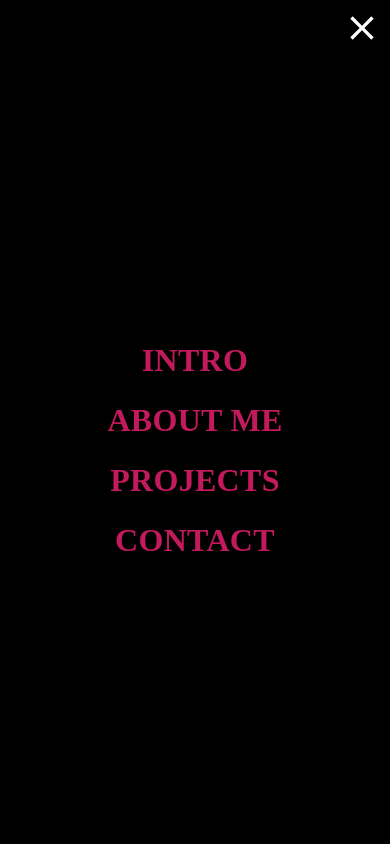
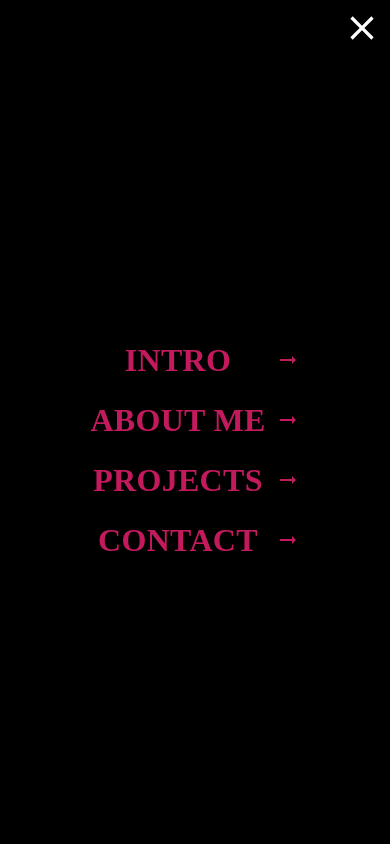
Before and after one commit to cbalsemao/cv-project, a React (Vite) app: page / in a window 390 px wide. Both pictures are taken after a click on the button 370 px from the left and 28 px from the top of the page. Shown: the top 844 px of the page. Built offline with nearby package versions, Linux system fonts and the light colour scheme.

Commit message:
chore: MobileMenu animation added

```diff
--- a/src/components/navbar/MobileMenu.tsx
+++ b/src/components/navbar/MobileMenu.tsx
@@ -12,6 +12,7 @@ import CloseIcon from '@mui/icons-material/Close';
 import { formattedId, PAGES_NAMES } from '../../utils/utils';
 import { palette, theme } from '../../utils/styleguide';
 import { SmallMenuProps } from '../../utils/types';
+import ArrowRightAltIcon from '@mui/icons-material/ArrowRightAlt';
 
 const StyledDrawer = styled(Drawer)({
   zIndex: 6000,
@@ -39,16 +40,22 @@ const ListStyled = styled(List)({
 
 const ListItemStyled = styled(ListItem)({
   display: 'flex',
-  flexDirection: 'column',
+  justifyContent: 'center',
+  alignItems: 'center',
   color: palette.darkPink,
   fontFamily: theme.typography.fontFamily,
   textTransform: 'uppercase',
+  padding: '10px 20px',
   '&:hover': {
-    color: palette.purple,
+    color: palette.darkWhite,
   },
   '& .MuiListItemText-root .MuiTypography-root': {
     fontWeight: 'bold',
     fontFamily: theme.typography.fontFamily,
+  },
+  '&:hover .arrow': {
+    animation: 'stretchArrow 1s ease-in-out infinite',
+    color: palette.darkWhite,
   },
 });
 
@@ -73,6 +80,32 @@ const IconButtonStyled = styled(IconButton)({
   },
 });
 
+const ArrowStyled = styled(ArrowRightAltIcon)({
+  transition: 'transform 0.3s ease-in-out, color 0.3s ease-in-out',
+  marginLeft: '10px',
+  transformOrigin: 'left center',
+});
+
+const GlobalStyles = styled('style')`
+  @keyframes stretchArrow {
+    0% {
+      transform: scaleX(1);
+    }
+    25% {
+      transform: scaleX(1.3);
+    }
+    50% {
+      transform: scaleX(1);
+    }
+    75% {
+      transform: scaleX(1.3);
+    }
+    100% {
+      transform: scaleX(1);
+    }
+  }
+`;
+
 export const MobileMenu = ({
   handleDrawerToggle,
   handleScroll,
@@ -85,6 +118,7 @@ export const MobileMenu = ({
 
   return (
     <>
+      <GlobalStyles />
       <IconButton onClick={handleDrawerToggle} sx={{ color: palette.darkPink }}>
         <MenuIcon />
       </IconButton>
@@ -111,6 +145,7 @@ export const MobileMenu = ({
                   onClick={() => onNavItemHandler(page)}
                 >
                   <ListItemText primary={page} />
+                  <ArrowStyled className="arrow" />
                 </ListItemStyled>
               );
             })}
```
